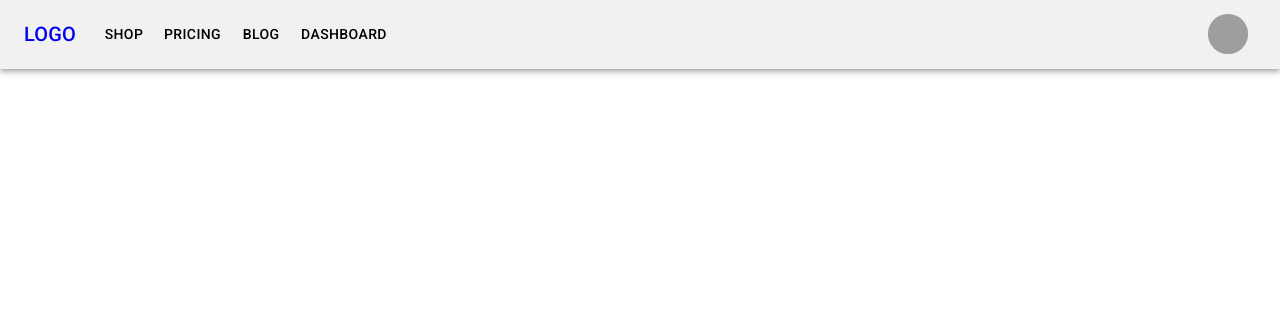
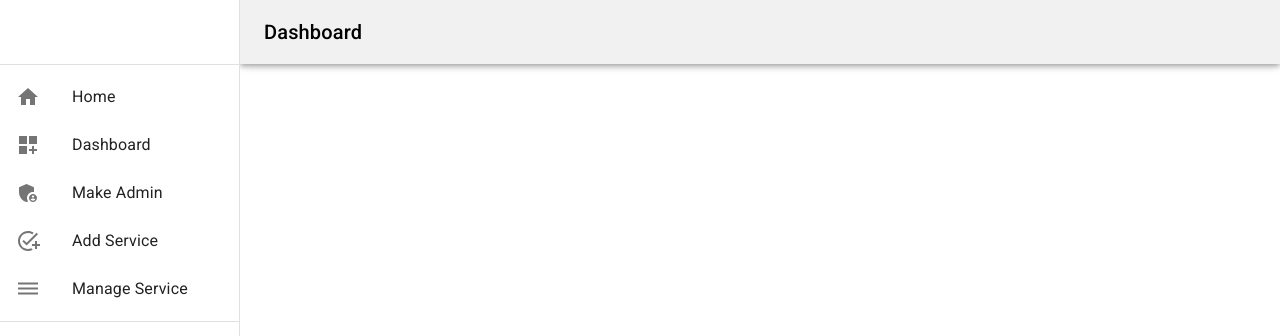
Before and after one commit to nmso2/nms-it, a React (Create React App) app: page /dashboard in a window 1280 px wide. Shown: the top 336 px of the page. Built offline with nearby package versions, Linux system fonts and the light colour scheme; grey boxes are pictures that could not be loaded.

Commit message:
added dashboard

```diff
--- a/src/App.js
+++ b/src/App.js
@@ -1,16 +1,70 @@
 import { Routes, Route } from "react-router-dom";
 import "./App.css";
+import Dashboard from "./components/Dashboard/Dashboard/Dashboard";
 import Home from "./components/Home/Home/Home";
 import ServiceDetails from "./components/Services/ServiceDetails/ServiceDetails";
+import Services from "./components/Services/Services";
 import Header from "./components/Shared/Header/Header";
 
 function App() {
   return (
     <div className="App">
-      <Header />
       <Routes>
         <Route path="/" element={<Home />} />
+        <Route path="/home" element={<Home />} />
+        <Route path="/services" element={<Services />} />
         <Route path="/services/:serviceId" element={<ServiceDetails />} />
+        <Route path="/dashboard" element={<Dashboard />}>
+          {/* <Route
+            exact
+            path="/dashboard"
+            element={
+              <PrivateRoute>
+                <DashboardHome />
+              </PrivateRoute>
+            }
+          />
+          <Route
+            path="/dashboard/makeAdmin"
+            element={
+              <AdminRoute>
+                <MakeAdmin />
+              </AdminRoute>
+            }
+          />
+          <Route
+            path="/dashboard/addBooks"
+            element={
+              <AdminRoute>
+                <AddBooks />
+              </AdminRoute>
+            }
+          />
+          <Route
+            path="/dashboard/myBooks"
+            element={
+              <PrivateRoute>
+                <MyBooks />
+              </PrivateRoute>
+            }
+          />
+          <Route
+            path="/dashboard/writeReview"
+            element={
+              <PrivateRoute>
+                <WriteReview />
+              </PrivateRoute>
+            }
+          />
+          <Route
+            path="/dashboard/manageRequests"
+            element={
+              <AdminRoute>
+                <ManageRequests />
+              </AdminRoute>
+            }
+          /> */}
+        </Route>
       </Routes>
     </div>
   );
--- /dev/null
+++ b/src/components/Dashboard/Dashboard/Dashboard.js
@@ -0,0 +1,185 @@
+import * as React from "react";
+import PropTypes from "prop-types";
+import AppBar from "@mui/material/AppBar";
+import Box from "@mui/material/Box";
+import CssBaseline from "@mui/material/CssBaseline";
+import Divider from "@mui/material/Divider";
+import Drawer from "@mui/material/Drawer";
+import IconButton from "@mui/material/IconButton";
+import List from "@mui/material/List";
+import ListItem from "@mui/material/ListItem";
+import ListItemIcon from "@mui/material/ListItemIcon";
+import ListItemText from "@mui/material/ListItemText";
+import MenuIcon from "@mui/icons-material/Menu";
+import Toolbar from "@mui/material/Toolbar";
+import Typography from "@mui/material/Typography";
+import { Outlet, Link } from "react-router-dom";
+import {
+  AdminPanelSettings,
+  DashboardCustomize,
+  Dehaze,
+  Home,
+} from "@mui/icons-material";
+import LanguageIcon from "@mui/icons-material/Language";
+import AddTaskIcon from "@mui/icons-material/AddTask";
+import { ThemeProvider, createTheme } from "@mui/material/styles";
+
+const appBarTheme = createTheme({
+  palette: {
+    mode: "light",
+    primary: {
+      main: "#b0c2d4",
+    },
+  },
+});
+
+const drawerWidth = 240;
+
+function Dashboard(props) {
+  const { window } = props;
+  const [mobileOpen, setMobileOpen] = React.useState(false);
+  const handleDrawerToggle = () => {
+    setMobileOpen(!mobileOpen);
+  };
+
+  const drawer = (
+    <div>
+      <Toolbar />
+      <Divider />
+      <List>
+        <ListItem button component={Link} to="/home">
+          <ListItemIcon>
+            <Home />
+          </ListItemIcon>
+          <ListItemText primary="Home" />
+        </ListItem>
+        {/* <ListItem button component={Link} to="/services">
+          <ListItemIcon>
+            <LanguageIcon />
+          </ListItemIcon>
+          <ListItemText primary="Services" />
+        </ListItem> */}
+        <ListItem button component={Link} to="/dashboard">
+          <ListItemIcon>
+            <DashboardCustomize />
+          </ListItemIcon>
+          <ListItemText primary="Dashboard" />
+        </ListItem>
+        <ListItem button component={Link} to="/dashboard/makeAdmin">
+          <ListItemIcon>
+            <AdminPanelSettings />
+          </ListItemIcon>
+          <ListItemText primary="Make Admin" />
+        </ListItem>
+        <ListItem button component={Link} to="/dashboard/addService">
+          <ListItemIcon>
+            <AddTaskIcon />
+          </ListItemIcon>
+          <ListItemText primary="Add Service" />
+        </ListItem>
+        <ListItem button component={Link} to="/dashboard/manageService">
+          <ListItemIcon>
+            <Dehaze />
+          </ListItemIcon>
+          <ListItemText primary="Manage Service" />
+        </ListItem>
+      </List>
+      <Divider />
+    </div>
+  );
+
+  const container =
+    window !== undefined ? () => window().document.body : undefined;
+
+  return (
+    <Box sx={{ display: "flex" }}>
+      <CssBaseline />
+      <ThemeProvider theme={appBarTheme}>
+        <AppBar
+          position="fixed"
+          sx={{
+            width: { sm: `calc(100% - ${drawerWidth}px)` },
+            ml: { sm: `${drawerWidth}px` },
+            background: "#f1f1f1",
+            color: "#000000",
+          }}
+        >
+          <Toolbar>
+            <IconButton
+              color="inherit"
+              aria-label="open drawer"
+              edge="start"
+              onClick={handleDrawerToggle}
+              sx={{ mr: 2, display: { sm: "none" } }}
+            >
+              <MenuIcon />
+            </IconButton>
+            <Typography variant="h6" noWrap component="div">
+              Dashboard
+            </Typography>
+          </Toolbar>
+        </AppBar>
+      </ThemeProvider>
+
+      <Box
+        component="nav"
+        sx={{ width: { sm: drawerWidth }, flexShrink: { sm: 0 } }}
+        aria-label="mailbox folders"
+      >
+        {/* The implementation can be swapped with js to avoid SEO duplication of links. */}
+        <Drawer
+          container={container}
+          variant="temporary"
+          open={mobileOpen}
+          onClose={handleDrawerToggle}
+          ModalProps={{
+            keepMounted: true, // Better open performance on mobile.
+          }}
+          sx={{
+            display: { xs: "block", sm: "none" },
+            "& .MuiDrawer-paper": {
+              boxSizing: "border-box",
+              width: drawerWidth,
+            },
+          }}
+        >
+          {drawer}
+        </Drawer>
+        <Drawer
+          variant="permanent"
+          sx={{
+            display: { xs: "none", sm: "block" },
+            "& .MuiDrawer-paper": {
+              boxSizing: "border-box",
+              width: drawerWidth,
+            },
+          }}
+          open
+        >
+          {drawer}
+        </Drawer>
+      </Box>
+      <Box
+        component="main"
+        sx={{
+          flexGrow: 1,
+          p: 3,
+          width: { sm: `calc(100% - ${drawerWidth}px)` },
+        }}
+      >
+        <Toolbar />
+        <Outlet></Outlet>
+      </Box>
+    </Box>
+  );
+}
+
+Dashboard.propTypes = {
+  /**
+   * Injected by the documentation to work in an iframe.
+   * You won't need it on your project.
+   */
+  window: PropTypes.func,
+};
+
+export default Dashboard;
--- a/src/components/Home/Home/Home.js
+++ b/src/components/Home/Home/Home.js
@@ -1,13 +1,34 @@
-import { Box, Typography } from "@mui/material";
+import { Box, Container, Grid, Typography } from "@mui/material";
 import React from "react";
+import Service from "../../Services/Service/Service";
 import Services from "../../Services/Services";
+import Header from "../../Shared/Header/Header";
 import Banner from "../Banner/Banner";
 
 const Home = () => {
   return (
     <Box>
+      <Header />
       <Banner />
-      <Services />
+      <Container sx={{ mt: 3 }}>
+        <Typography
+          variant="h6"
+          sx={{
+            mb: 3,
+            fontSize: { md: "50px", xs: "30px" },
+            textAlign: "left",
+          }}
+        >
+          Our Services
+        </Typography>
+        <Grid container spacing={2}>
+          {[0, 1, 2, 3, 4, 5, 6, 7, 8, 9].map((service) => (
+            <Grid item xs={12} md={4} key={service}>
+              <Service id={service} />
+            </Grid>
+          ))}
+        </Grid>
+      </Container>
       <Typography>This is home!</Typography>
     </Box>
   );
--- a/src/components/Services/Service/Service.js
+++ b/src/components/Services/Service/Service.js
@@ -26,7 +26,7 @@ const Service = ({ id }) => {
         </Typography>
       </CardContent>
       <CardActions>
-        <Button size="small">Share</Button>
+        <Button size="small">Order</Button>
         <Link to={`/services/${id}`} style={{ textDecoration: "none" }}>
           <Button size="small">Learn More</Button>
         </Link>
--- a/src/components/Services/ServiceDetails/ServiceDetails.js
+++ b/src/components/Services/ServiceDetails/ServiceDetails.js
@@ -2,12 +2,14 @@ import { Typography } from "@mui/material";
 import { Box } from "@mui/system";
 import React from "react";
 import { useParams } from "react-router-dom";
+import Header from "../../Shared/Header/Header";
 
 const ServiceDetails = () => {
   const params = useParams();
   console.log(params.serviceId);
   return (
     <Box>
+      <Header />
       <Typography>This is service details!</Typography>
     </Box>
   );
--- a/src/components/Services/Services.js
+++ b/src/components/Services/Services.js
@@ -1,17 +1,14 @@
 import { Container, Grid, Typography } from "@mui/material";
 import { Box } from "@mui/system";
 import React from "react";
+import Header from "../Shared/Header/Header";
 import Service from "./Service/Service";
 
 const Services = () => {
   return (
+    <Box>
+      <Header />
       <Container sx={{ mt: 3 }}>
-      <Typography
-        variant="h6"
-        sx={{ mb: 3, fontSize: { md: "50px", xs: "30px" }, textAlign: "left" }}
-      >
-        Our Services
-      </Typography>
         <Grid container spacing={2}>
           {[0, 1, 2, 3, 4, 5, 6, 7, 8, 9].map((service) => (
             <Grid item xs={12} md={4} key={service}>
@@ -20,6 +17,7 @@ const Services = () => {
           ))}
         </Grid>
       </Container>
+    </Box>
   );
 };
 
--- a/src/components/Shared/Header/Header.js
+++ b/src/components/Shared/Header/Header.js
@@ -86,24 +86,19 @@ const Header = () => {
             >
               <MenuItem onClick={handleCloseNavMenu}>
                 <Link style={{ textDecoration: "none" }} to={"/"}>
-                  <Typography textAlign="center">Shop</Typography>
+                  <Typography textAlign="center">Home</Typography>
                 </Link>
               </MenuItem>
-              <Link style={{ textDecoration: "none" }} to={"/pricing"}>
-                <MenuItem onClick={handleCloseNavMenu}>
-                  <Typography textAlign="center">Pricing</Typography>
-                </MenuItem>
-              </Link>
-              <Link style={{ textDecoration: "none" }} to={"/blog"}>
-                <MenuItem onClick={handleCloseNavMenu}>
-                  <Typography textAlign="center">Blog</Typography>
-                </MenuItem>
-              </Link>
-              <Link style={{ textDecoration: "none" }} to={"/dashboard"}>
-                <MenuItem onClick={handleCloseNavMenu}>
+              <MenuItem onClick={handleCloseNavMenu}>
+                <Link style={{ textDecoration: "none" }} to={"/services"}>
+                  <Typography textAlign="center">Services</Typography>
+                </Link>
+              </MenuItem>
+              <MenuItem onClick={handleCloseNavMenu}>
+                <Link style={{ textDecoration: "none" }} to={"/dashboard"}>
                   <Typography textAlign="center">Dashboard</Typography>
-                </MenuItem>
-              </Link>
+                </Link>
+              </MenuItem>
             </Menu>
           </Box>
           <Link style={{ textDecoration: "none" }} to={"/"}>
@@ -122,31 +117,23 @@ const Header = () => {
               display: { xs: "none", md: "flex" },
             }}
           >
-            <Link style={{ textDecoration: "none" }} to={"/shop"}>
+            <Link style={{ textDecoration: "none" }} to={"/"}>
               <Button
                 onClick={handleCloseNavMenu}
                 sx={{ my: 2, color: "#000000", display: "block" }}
               >
-                Shop
+                Home
               </Button>
             </Link>
-
-            <Link style={{ textDecoration: "none" }} to={"/pricing"}>
+            <Link style={{ textDecoration: "none" }} to={"/services"}>
               <Button
                 onClick={handleCloseNavMenu}
                 sx={{ my: 2, color: "#000000", display: "block" }}
               >
-                Pricing
+                Services
               </Button>
             </Link>
-            <Link style={{ textDecoration: "none" }} to={"/blog"}>
-              <Button
-                onClick={handleCloseNavMenu}
-                sx={{ my: 2, color: "#000000", display: "block" }}
-              >
-                Blog
-              </Button>
-            </Link>
+
             <Link style={{ textDecoration: "none" }} to={"/dashboard"}>
               <Button
                 onClick={handleCloseNavMenu}
```
Lines whose indentation alone changed are shown as unchanged.
